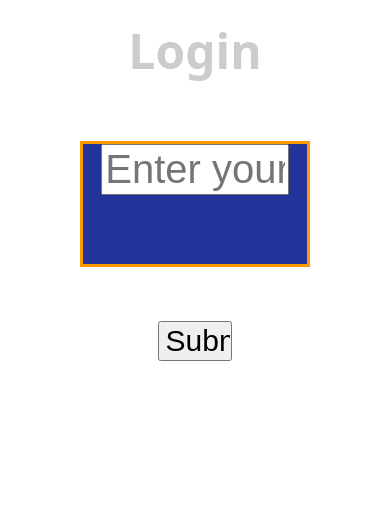
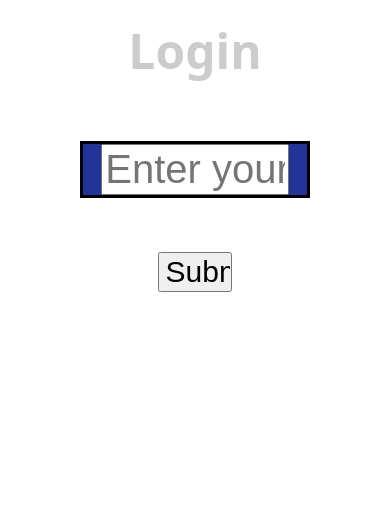
Before and after one commit to bball24/ElectionCat, a Flask app: template templates/m_login.htm in a window 390 px wide. Shown: the part 183-690 px from the top of the page. Run offline with Flask 2, Linux system fonts and the light colour scheme; the template is opened without the code that fills it, so the values that code supplies are empty.

Commit message:
adjusted mobile scaling

```diff
--- a/templates/m_login.htm
+++ b/templates/m_login.htm
@@ -34,14 +34,14 @@ div.item-center {
 
 div.return-bar {
   width: 60%;
-  height: 120px;
+  height: auto;
   display: block;
   background-color: #223399;
   text-align: center;
   margin-left: auto;
   margin-right: auto;
   border-style: solid;
-  border-color:#ff9900
+  border-color:#ff9900g
 }
 </style>
 <body>
```
